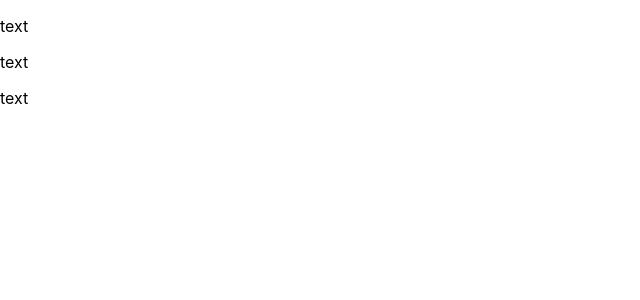
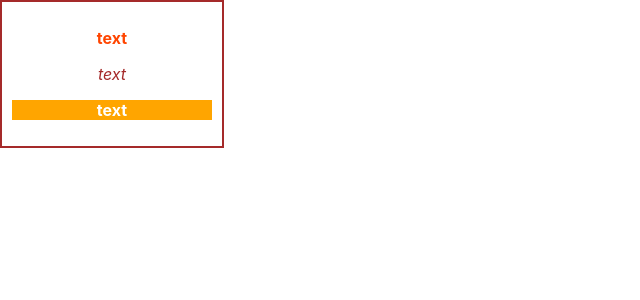
Before and after one commit to Alfaussa/my-app, a React (Create React App) app: page / in a window 1280 px wide. Shown: the top 300 px of the page, without its empty margins (0-640 px from the left). Built offline with nearby package versions, Linux system fonts and the light colour scheme.

Commit message:
inline styles

```diff
--- a/src/App.js
+++ b/src/App.js
@@ -8,19 +8,39 @@ import Employee from './Employee';
 import { nanoid } from 'nanoid'
 import Users from './Users';
 import Calculator from './Calculator';
-import './'
+
 
 
 
 function App() {
 
+
+	const class1 = {
+		width: '200px',
+		border: '2px solid brown',
+		padding: '10px',
+		textAlign: 'center'
+	};
+	const class2 = {
+		color: 'orangered',
+		fontWeight: 'bold'
+	}
+	const class3 = {
+		fontStyle: 'italic',
+		color: 'brown',
+	}
+	const class4 = {
+		backgroundColor: 'orange',
+		fontWeight: 'bold',
+		color: 'white',
+	}
 return  <>
 
 
-<div>
-			<p>text</p>
-			<p>text</p>
-			<p>text</p>
+<div style={class1}>
+			<p style={class2}>text</p>
+			<p style={class3}>text</p>
+			<p style={class4}>text</p>
 		</div>
 
 </>
```
